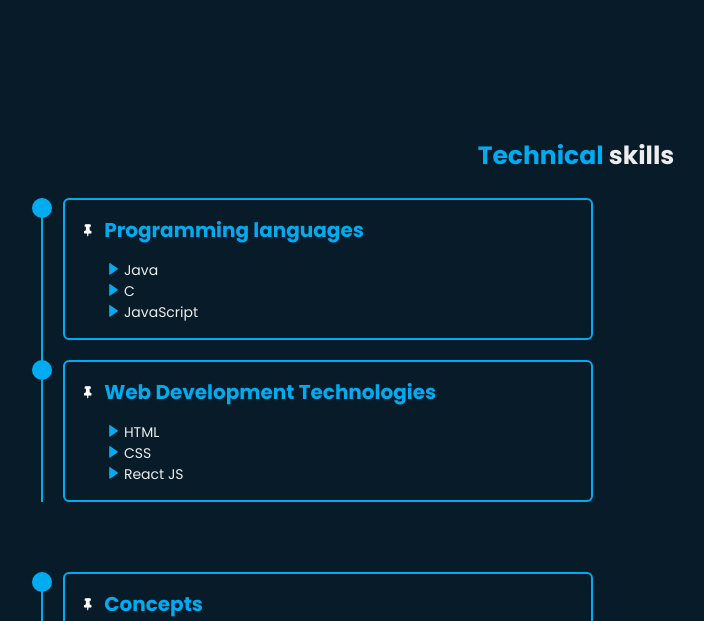
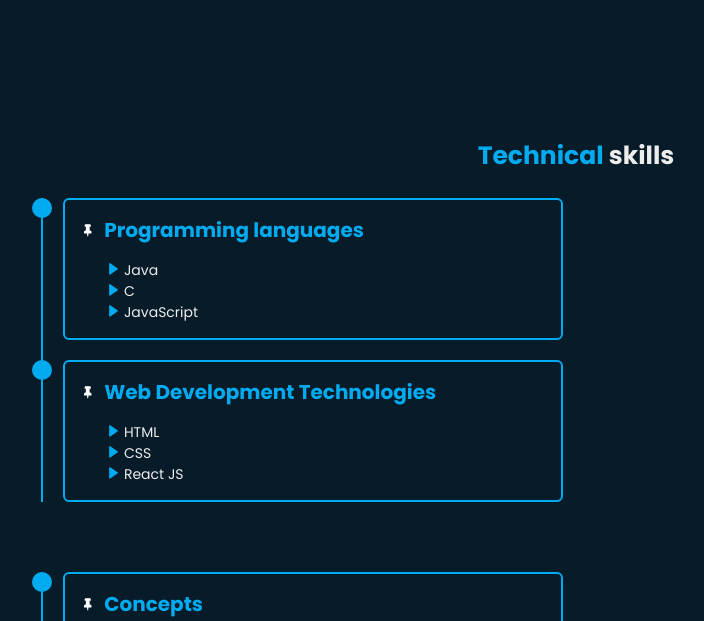
Before and after one commit to SharavanGannu-SG/myPortfolio, a plain HTML site: page my-portfolio/index.html in a window 1280 px wide. Shown: the part 763-1384 px from the top of the page, without its empty margins (74-778 px from the left). Drawn offline with nearby package versions, Linux system fonts and the light colour scheme; a script that the page names is missing.

Commit message:
Update style.css

```diff
--- a/my-portfolio/style.css
+++ b/my-portfolio/style.css
@@ -281,7 +281,7 @@ section {
     position:relative;
     padding-left: 2rem;
     transition: transform 0.5s;
-    width: 55em;
+    width: 52em;
 }
 
 .skills-content:hover{
```
